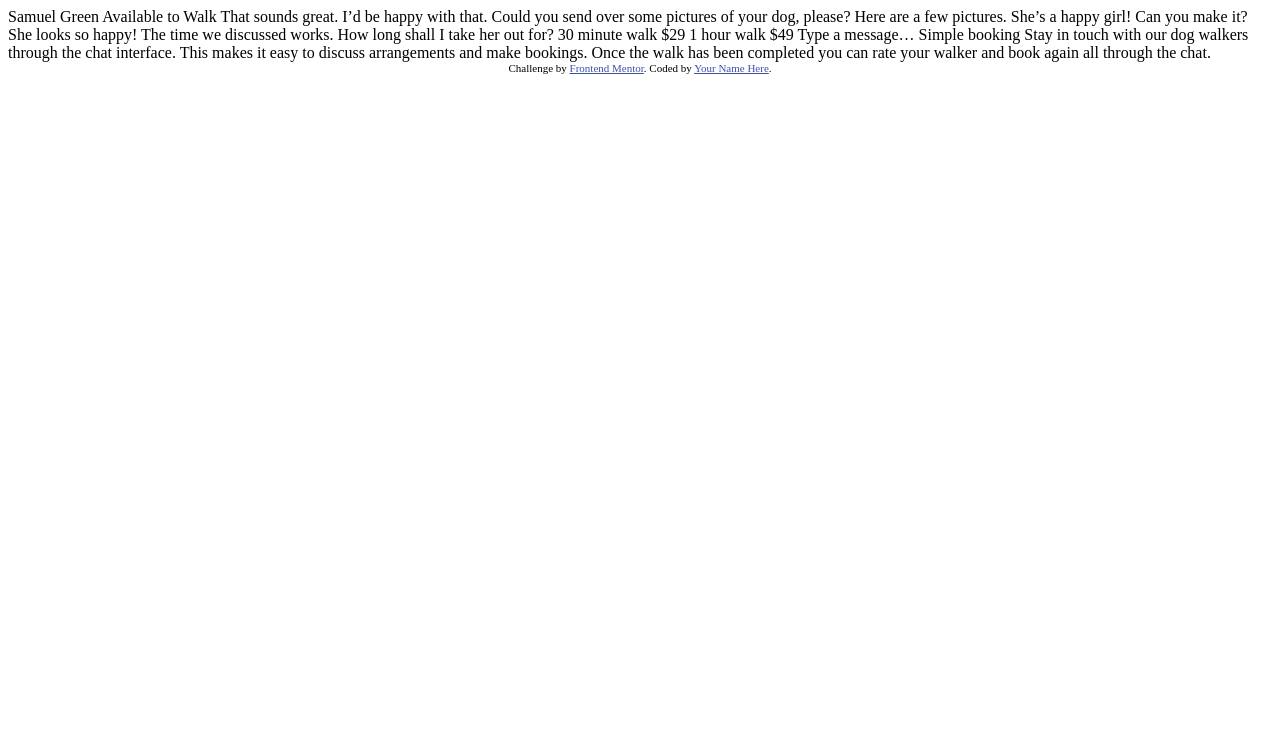
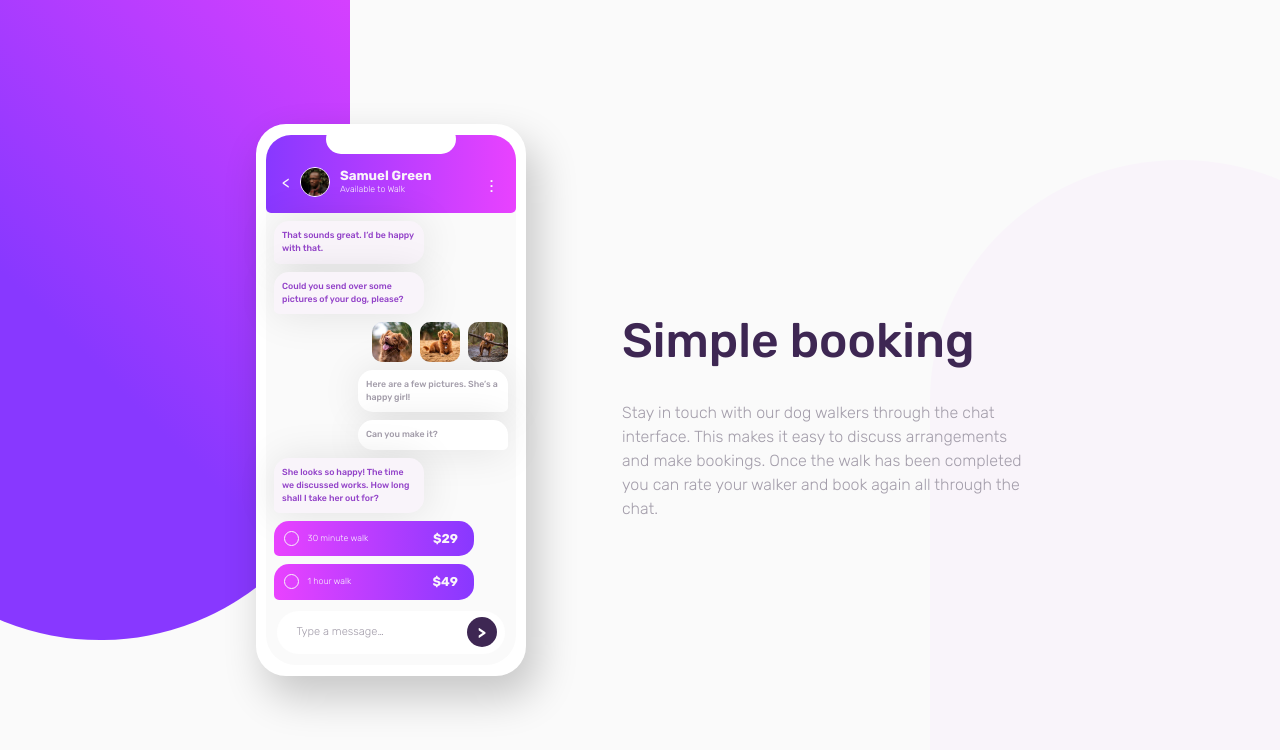
Before and after one commit to udit-rai/Extreme-CSS-Challenge--Chat-App, a plain HTML site: page index.html in a window 1280 px wide. Drawn offline with Linux system fonts and the light colour scheme.

Commit message:
Final
Finish

```diff
--- a/index.html
+++ b/index.html
@@ -5,47 +5,77 @@
   <meta name="viewport" content="width=device-width, initial-scale=1.0"> <!-- displays site properly based on user's device -->
 
   <link rel="icon" type="image/png" sizes="32x32" href="./images/favicon-32x32.png">
-
-  <title>Frontend Mentor | [Challenge Name Here]</title>
+  <link rel="stylesheet" href="./style.css">
+  <link rel="preconnect" href="https://fonts.gstatic.com">
+  <link href="https://fonts.googleapis.com/css2?family=Rubik:wght@300;400;500;700&display=swap" rel="stylesheet">
+  <title>Frontend Mentor | Chat app illustration</title>
 
   <!-- Feel free to remove these styles or customise in your own stylesheet 👍 -->
   <style>
-    .attribution { font-size: 11px; text-align: center; }
-    .attribution a { color: hsl(228, 45%, 44%); }
+    .attribution { font-size: 11px; text-align: center; margin: 5em 0;  padding: 0;}
+    .attribution a { color: #8838ff; }
   </style>
 </head>
 <body>
 
-  Samuel Green
-  Available to Walk
+  <div class="bg-element bg-element-dark"></div>
+  <div class="bg-element bg-element-light"></div>
 
-  That sounds great. I’d be happy with that.
+  <div class="container">
+    <div class="mobile-container">
+      <span class="mobile-top-bar"></span>
+      <div class="screen-container">
 
-  Could you send over some pictures of your dog, please?
+        <div class="mobile-top-panel">
+          <div class="top-panel-arrow"></div>
+          <img src="./images/avatar.jpg" alt="" class="top-panel-avatar">
+          <div class="top-panel-id">
+            <h5 class="id-name">Samuel Green</h5>
+            <p class="id-info">Available to Walk</p>
+          </div>
+          <div class="top-panel-more">.</div>
+        </div>
+        <div class="chat-left-container">
+         <p class="chat-left-text">That sounds great. I’d be happy with that.</p>
+       </div>
+        <div class="chat-left-container">
+         <p class="chat-left-text">Could you send over some pictures of your dog, please?</p>
+        </div>
+        <div class="chat-img-container">
+          <img src="./images/dog-image-1.jpg" alt="happy dog close up" class="chat-img">
+          <img src="./images/dog-image-2.jpg" alt="happy dog close up" class="chat-img">
+          <img src="./images/dog-image-3.jpg" alt="happy dog close up" class="chat-img">
+        </div>
+        <div class="chat-right-container">
+          <p class="chat-right-text">Here are a few pictures. She’s a happy girl!</p>
+        </div>
+        <div class="chat-right-container">
+          <p class="chat-right-text">Can you make it?</p>
+       </div>
+        <div class="chat-left-container">
+         <p class="chat-left-text">She looks so happy! The time we discussed works. How long shall I take her out for?</p>
+        </div>
+       <div class="price-btn-container">
+         <p class="price-btn-text">30 minute walk</p>
+         <p class="price-text">$29</p>
+        </div>
+        <div class="price-btn-container">
+          <p class="price-btn-text">1 hour walk</p>
+          <p class="price-text">$49</p>
+        </div>
+        <div class="msg-send-container">
+          <p class="msg-placeholder">Type a message…</p>
+          <div class="msg-send-btn">></div>
+        </div>
+      </div>
+    </div>
+    <div class="main">
+      <h1 class="main-title">Simple booking</h1>
+      <p>Stay in touch with our dog walkers through the chat interface. This makes it easy to
+        discuss arrangements and make bookings. Once the walk has been completed you can rate
+        your walker and book again all through the chat.</p>
+    </div>
+  </div>
 
-  Here are a few pictures. She’s a happy girl!
-
-  Can you make it?
-
-  She looks so happy! The time we discussed works. How long shall I take her out for?
-
-  30 minute walk
-  $29
-
-  1 hour walk
-  $49
-
-  Type a message…
-
-  Simple booking
-
-  Stay in touch with our dog walkers through the chat interface. This makes it easy to
-  discuss arrangements and make bookings. Once the walk has been completed you can rate
-  your walker and book again all through the chat.
-
-  <div class="attribution">
-    Challenge by <a href="https://www.frontendmentor.io?ref=challenge" target="_blank">Frontend Mentor</a>.
-    Coded by <a href="#">Your Name Here</a>.
-  </div>
 </body>
 </html>
--- /dev/null
+++ b/style.css
@@ -0,0 +1,344 @@
+*, *::before, *::after{
+    box-sizing: border-box;
+}
+
+:root{
+    --bg-gradient-dark: #8838ff;
+    --bg-gradient-light: #e942ff;
+    --bg-app: #fafafa;
+    --bg-chat-light: #f9f4fa;
+
+    --clr-chat-left:  #9241c8;
+    --clr-heading: #3e2753;
+    --clr-paragraph: #a39daa;
+
+    --bs-mobile: 10px 20px 40px 2px rgba(0,0,0,0.2);
+    --bs-chat: 1px 1px 40px rgba(0,0,0,0.1);
+
+    --chat-gradient: linear-gradient(to right, var(--bg-gradient-dark), var(--bg-gradient-light));
+    --bg-gradient: linear-gradient(45deg, var(--bg-gradient-dark) 0%, var(--bg-gradient-dark) 40%, var(--bg-gradient-light) 100%);
+}
+
+body{
+    font-family: 'Rubik', sans-serif;
+    margin: 0;
+    background-color: var(--bg-app);
+    min-height: 100vh;
+    display: flex;
+    flex-direction: column;
+    justify-content: center;
+}
+
+@keyframes slideIn{
+    100%{
+        transform: translateX(0);
+    }
+}
+
+@keyframes fadeIn {
+    60%{
+        opacity: 0;
+    }
+    100%{
+        opacity: 1;
+    }
+}
+
+img{
+    max-width: 100%;
+    display: inline-block;
+}
+
+/* typography */
+.main-title{
+    color: var(--clr-heading);
+    font-size: 3rem;
+    font-weight: 500;
+}
+
+p{
+    color: var(--clr-paragraph);
+    font-weight: 300;
+    line-height: 1.5;
+    margin: 0;
+}
+
+/* background */
+.bg-element{
+    width: 100%;
+    max-width: 500px;
+    height: 100vh;
+    position: fixed;
+    z-index: -1000;
+}
+
+.bg-element-dark{
+    background-image: var(--bg-gradient);
+    top: 0;
+    left: 0;
+    border-bottom-right-radius: 50% 30%;
+    border-bottom-left-radius: 50% 30%;
+    transform: translateX(-30%) translateY(-20%);
+}
+
+.bg-element-light{
+    background-color: var(--bg-chat-light);
+    bottom: 0;
+    right: 0;
+    border-top-left-radius: 50% 30%;
+    border-top-right-radius: 50% 30%;
+    transform: translateX(30%) translateY(20%);
+
+}
+/* containers */
+.container{
+    display: flex;
+    align-items: center;
+    justify-content: center;
+    gap: 6em;
+    max-width: 1000px;
+    width: 60%;
+    margin: 0 auto;
+}
+
+.mobile-container{
+    min-width: 270px;
+    background-color: #FFF;
+    border-radius: 30px;
+    box-shadow: var(--bs-mobile);
+    position: relative;
+    display: flex;
+    align-items: center;
+    justify-content: center;
+
+}
+
+.screen-container{
+    display: flex;
+    flex-direction: column;
+    width: 250px;
+    margin: .7em 0;
+    background-color: var(--bg-app);
+    border-radius: 30px;
+
+}
+
+/* mobile elements */
+.mobile-top-bar{
+    height: 30px;
+    width: 130px;
+    background-color: #FFF;
+    border-radius: 50px;
+    position: absolute;
+    top: 0;
+    left: 70px;
+}
+
+.mobile-top-panel{
+    display: flex;
+    align-items: center;
+    gap: 10px;
+    color: var(--bg-chat-light);
+    padding: 2em 1em 1em;
+    background-image: linear-gradient(to right, var(--bg-gradient-dark), var(--bg-gradient-light));
+    border-bottom-left-radius: 5px;
+    border-bottom-right-radius: 5px;
+    border-top-left-radius: 25px;
+    border-top-right-radius: 25px;
+}
+
+.top-panel-avatar{
+    width: 30px;
+    height: 30px;
+    border: 1px solid #FFF;
+    border-radius: 50%;
+}
+
+.top-panel-arrow::before{
+    content:"<";
+}
+
+.top-panel-more{
+    line-height: .3;
+    margin-left: 3em;
+}
+
+.top-panel-more::after,
+.top-panel-more::before{
+    content:".";
+    display: block;
+}
+
+.id-info,
+.id-name{
+    color: var(--bg-chat-light);
+}
+
+.id-name{
+    margin: 0;
+}
+
+.chat-left-container,
+.price-btn-container{
+
+    border-radius: 15px;
+    border-bottom-left-radius: 5px;
+    margin-left: .5em;
+}
+
+.chat-left-container{
+    transform: translateX(-30px);
+    color: var(--bg-chat-light);
+    background-color: var(--bg-chat-light);
+}
+
+.chat-left-text{
+    color: var(--clr-chat-left);
+}
+
+.chat-left-container,
+.chat-right-container{
+
+    padding: .5em;
+    width: 150px;
+    box-shadow: var(--bs-chat) ;
+}
+
+.chat-left-container,
+.chat-right-container,
+.price-btn-container,
+.chat-img-container{
+    opacity: 0;
+    margin-top: .5em;
+    animation: slideIn ease-in 1s forwards, fadeIn ease-in 1s forwards;
+}
+
+.chat-left-container p,
+.chat-right-container p{
+    font-weight: 500;
+}
+
+.chat-right-container{
+    transform: translateX(30px);
+    color: var(--clr-heading);
+    background-color: #FFF;
+    border-radius: 15px;
+    border-bottom-right-radius: 5px;
+    align-self: flex-end;
+    margin-right: .5em;
+}
+
+.id-info,
+.chat-left-text,
+.chat-right-text,
+.price-btn-text,
+.msg-placeholder{
+    font-size: .55rem;
+
+}
+
+.chat-img-container{
+    transform: translateX(30px);
+    display: flex;
+    align-self: flex-end;
+
+
+}
+
+.chat-img{
+    width: 40px;
+    height: 40px;
+    border-radius: 10px;
+    margin-right: .5em;
+
+}
+
+.price-btn-container{
+    transform: translateX(-30px);
+    width: 200px;
+    padding: .5em 1em;
+    background-image: linear-gradient(to left, var(--bg-gradient-dark), var(--bg-gradient-light));
+    display: flex;
+    justify-content: space-between;
+    align-items: center;
+    position: relative;
+}
+
+.price-btn-text,
+.price-text{
+    margin: 0;
+    padding-left: 2em;
+    color: var(--bg-chat-light);
+}
+
+.price-text{
+    font-weight: 700;
+    font-size: .8rem;
+}
+
+.price-btn-text::before{
+    content: "";
+    position: absolute;
+    width: 15px;
+    height: 15px;
+    border: 1px solid var(--bg-chat-light);
+    border-radius: 50%;
+    top: 10px;
+    left: 10px;
+    color:var(--bg-chat-light);
+}
+
+.msg-send-container{
+    margin: .7em;
+    padding: .4em .5em;
+    background-color: #FFF;
+    display: flex;
+    align-items: center;
+    justify-content: space-between;
+    border-radius: 25px;
+}
+
+.msg-send-btn{
+    display: flex;
+    justify-content: center;
+    align-items: center;
+    padding: .2em ;
+    width: 30px;
+    height: 30px;
+    border-radius: 50%;
+    background-color: var(--clr-heading);
+    color: #FFF;
+    font-weight: 700;
+}
+
+.msg-placeholder{
+    padding-left: 1em;
+    font-size: .7rem;
+}
+
+@media (max-width: 800px){
+    .container{
+        gap:3em;
+        flex-direction: column;
+        width: 90%;
+        max-width: 400px;
+    }
+
+    .main-title{
+        text-align: center;
+        font-size: 2.5rem;
+    }
+
+    .mobile-container{
+        margin-top: 5em;
+    }
+
+    .bg-element-dark{
+        background-image: linear-gradient(45deg, var(--bg-gradient-dark) 0%, var(--bg-gradient-dark) 20%, var(--bg-gradient-light) 100%);
+        transform: translateX(-60%) translateY(-50%);
+    }
+
+    .bg-element-light{
+        transform: translateX(60%) translateY(50%);
+    }
+}
```
Also changed, not shown: images/animation.gif (added), 5 other files.
